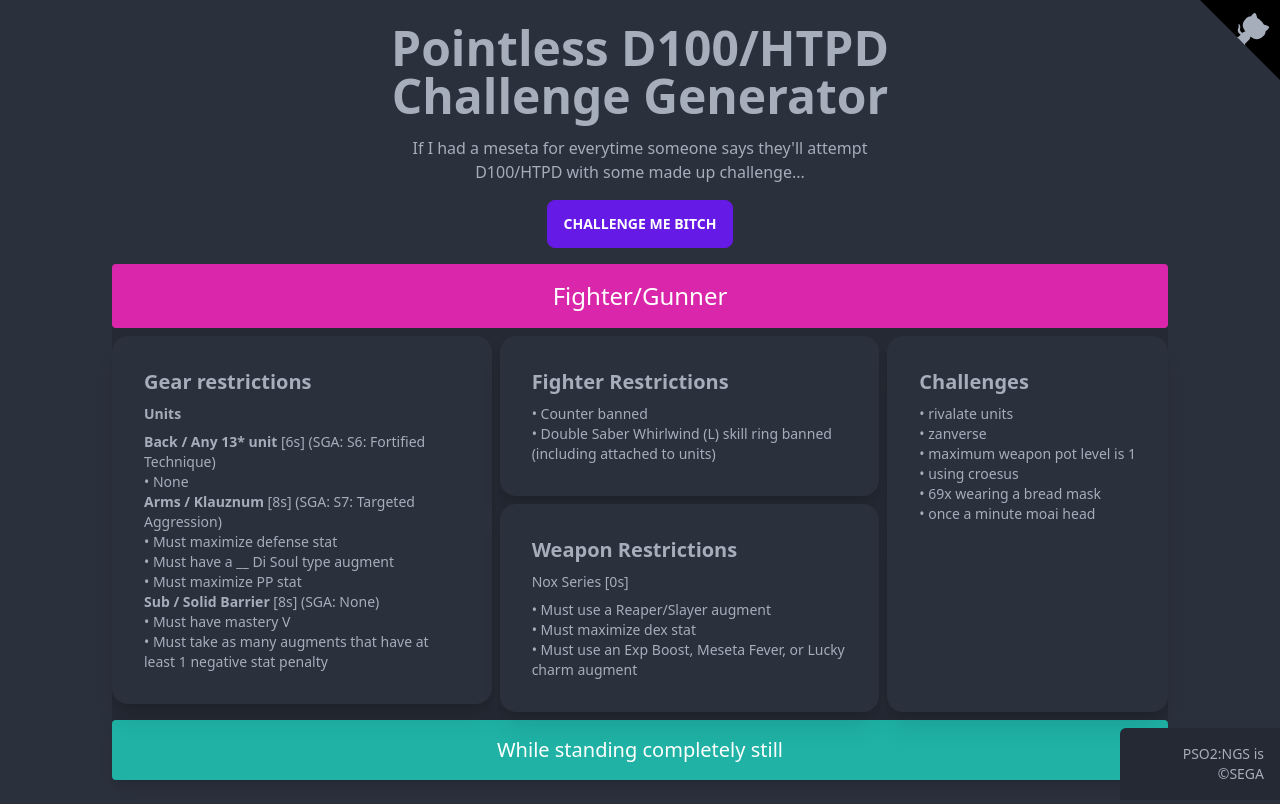
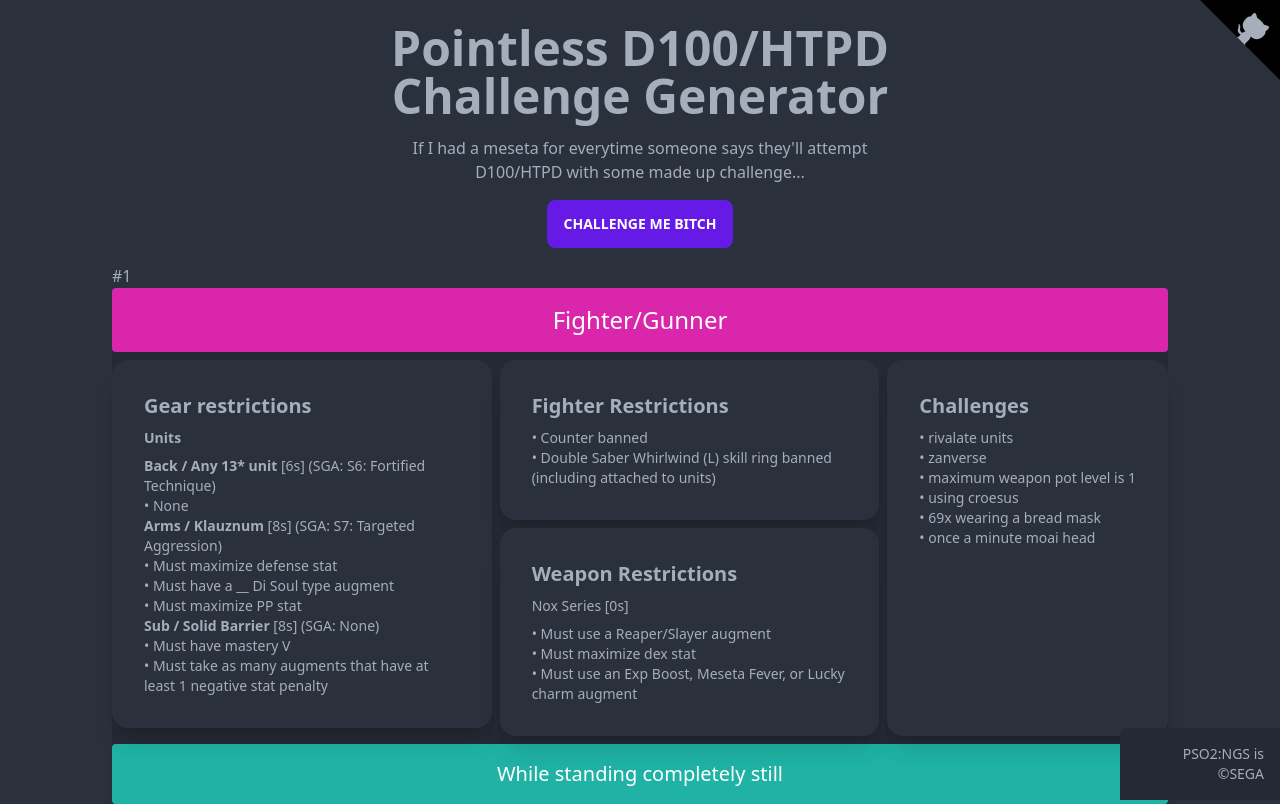
Before and after one commit to mumbler9486/pointless-d100-challenges, a SvelteKit app: page / in a window 1280 px wide. Both pictures are taken after a click on the button "CHALLENGE ME BITCH". Built offline with nearby package versions, Linux system fonts and the light colour scheme.

Commit message:
✨Add counter to generations.

```diff
--- a/src/routes/+page.svelte
+++ b/src/routes/+page.svelte
@@ -31,6 +31,7 @@
 
 {#if generatedChallenges.length > 0}
 	<div class="container flex flex-col bg-base-100 mx-auto max-w-6xl px-12">
+		<h1>#{generatedChallenges.length}</h1>
 		<ChallengeView {challenge} />
 	</div>
 {/if}
```
